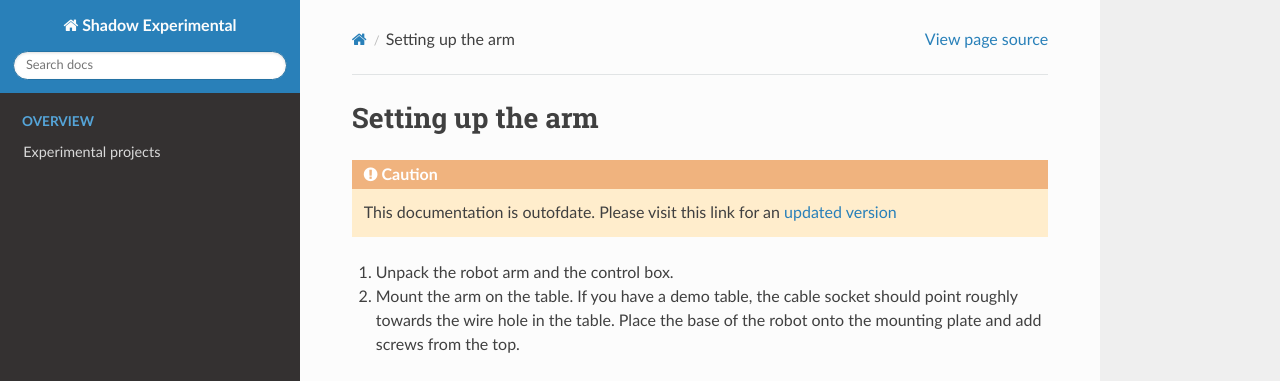
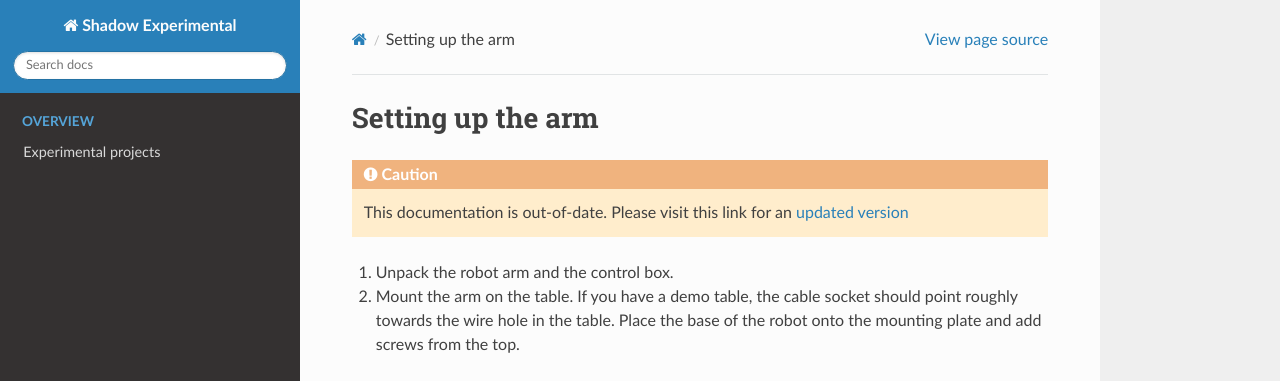
Before and after one commit to shadow-robot/sr_experimental_documentation, a Sphinx documentation site: the page built from docs/user_guide/1_2_setting_up_arm.md, in a window 1280 px wide and 900 px high. Shown: the top 381 px of the window. Built offline with Sphinx 7.4.7 and the Read the Docs theme 2.0.0, drawn with Linux system fonts in a browser that asks for light colours.

Commit message:
Update 1_2_setting_up_arm.md

````diff
--- a/docs/user_guide/1_2_setting_up_arm.md
+++ b/docs/user_guide/1_2_setting_up_arm.md
@@ -2,7 +2,7 @@
 
 ```eval_rst
 
-.. caution::  This documentation is outofdate. Please visit this link for an `updated version <https://sr-dexterous-hand-arm.readthedocs.io/en/latest/user_guide/1_2_setting_up_arm.html>`_
+.. caution::  This documentation is out-of-date. Please visit this link for an `updated version <https://sr-dexterous-hand-arm.readthedocs.io/en/latest/user_guide/1_2_setting_up_arm.html>`_
 
 ```
 
````
